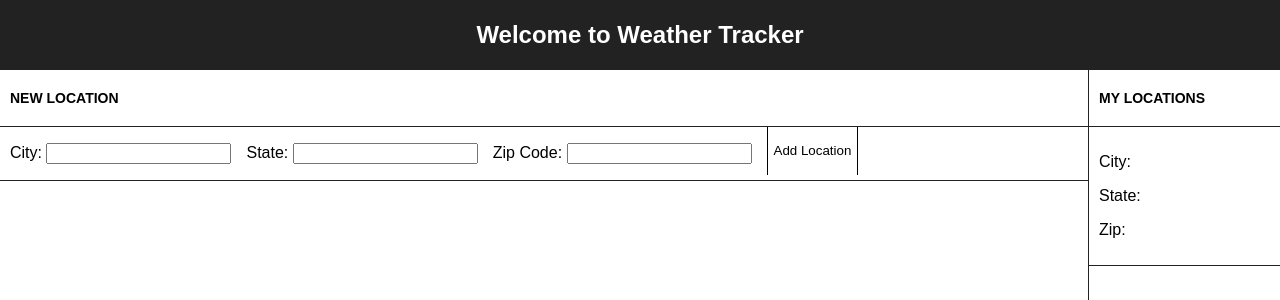
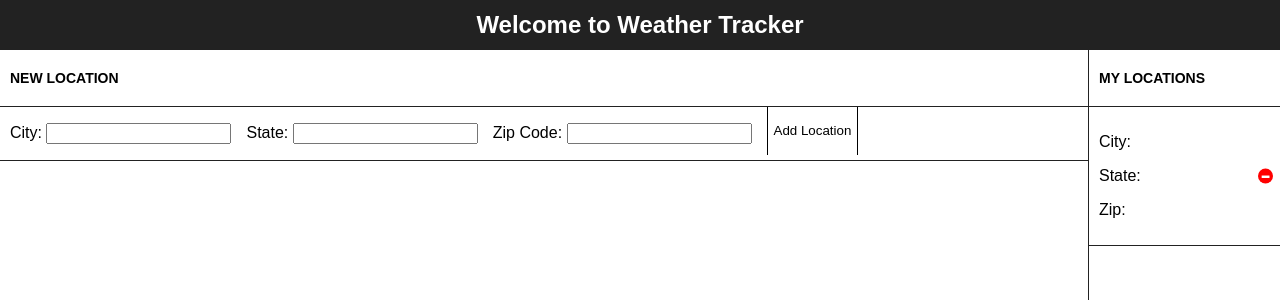
Before and after one commit to jonesmac/react_weatherapp, a React app: page / in a window 1280 px wide. Both pictures are taken after typing "Sample", "Sample", "Sample" into the empty fields and a click on the button "Add Location". Shown: the top 300 px of the page. Built offline with nearby package versions, Linux system fonts and the light colour scheme.

Commit message:
add ability to remove locations
refactor App as better container component and children as more
presentational.
style delete button

```diff
--- a/src/App.css
+++ b/src/App.css
@@ -1,3 +1,7 @@
+body * {
+  box-sizing: border-box;
+}
+
 .App-header {
   background-color: #222;
   color: white;
@@ -7,7 +11,7 @@
 }
 
 .App-header h2 {
-  line-height: 50px;
+  line-height: 30px;
   margin: 0;
 }
 
--- a/src/App.tsx
+++ b/src/App.tsx
@@ -2,7 +2,7 @@ import * as React from 'react';
 import { Dispatch } from 'redux';
 import { connect } from 'react-redux';
 import './App.css';
-import { Location, newLocation } from './actions/';
+import { Location, newLocation, deleteLocation } from './actions/';
 import NewLocation from './components/location/new-location';
 import Locations from './components/location/locations-list';
 
@@ -21,8 +21,13 @@ class App extends React.Component<AppProps, void> {
         <div className="App-header">
           <h2>Welcome to Weather Tracker</h2>
         </div>
-        <NewLocation addLocation={(location: Location) => dispatch(newLocation(location))} />
-        <Locations locations={locations} />
+        <NewLocation
+          addLocation={(location: Location) => dispatch(newLocation(location))}
+        />
+        <Locations
+          locations={locations}
+          removeLocation={(index: number) => dispatch(deleteLocation(index))}
+        />
       </div>
     );
   }
@@ -30,7 +35,7 @@ class App extends React.Component<AppProps, void> {
 
 const mapStateToProps = (state: any) => ({locations: state.locations});
 
-const mapDispatchToProps = (dispatch: Dispatch<{ type: string; payload: Location; }>) => ({
+const mapDispatchToProps = (dispatch: Dispatch<{ type: string; payload: Location | number; }>) => ({
   dispatch
 });
 
--- a/src/actions/index.tsx
+++ b/src/actions/index.tsx
@@ -16,10 +16,21 @@ export interface NewLocation {
     payload: Location;
 }
 
-export type NewLocationAction = NewLocation;
+export interface DeleteLocation {
+    type: constants.DELETE_LOCATION;
+    payload: number;
+}
+
+export type LocationAction = NewLocation | DeleteLocation;
 
 export function newLocation (location: Location) {
   return {
-    type: constants.NEW_LOCATION, payload: location
+    type: constants.NEW_LOCATION, payload:  location
   };
 }
+
+export function deleteLocation (index: number) {
+  return {
+    type: constants.DELETE_LOCATION, payload: index
+  };
+}
--- /dev/null
+++ b/src/components/location/locations-list-item.css
@@ -0,0 +1,24 @@
+.location__list-item {
+  position: relative;
+}
+
+.location__list-item .delete {
+  background-color: red;
+  border-radius: 15px;
+  height: 15px;
+  position: absolute;
+  right: 7px;
+  text-align: center;
+  top: 50%;
+  transform: translateY(-50%);
+  width: 15px;
+}
+
+.delete span {
+  color: #fff;
+  cursor: pointer;
+  font-size: 32px;
+  font-weight: 500;
+  position: relative;
+  top: -13px;
+}
--- a/src/components/location/locations-list-item.tsx
+++ b/src/components/location/locations-list-item.tsx
@@ -1,8 +1,11 @@
 import * as React from 'react';
 import { Location } from '../../actions/';
+import './locations-list-item.css';
 
 interface LocationListItemProps {
   location: Location;
+  index: number;
+  removeLocation: (index: number) => {type: string, payload: number};
 }
 
 class LocationListItem extends React.Component<LocationListItemProps, void> {
@@ -11,11 +14,15 @@ class LocationListItem extends React.Component<LocationListItemProps, void> {
   }
 
   render() {
+    const { removeLocation, index } = this.props;
     return (
-      <li>
+      <li className="location__list-item">
         <p>City: {this.props.location.city}</p>
         <p>State: {this.props.location.state}</p>
         <p>Zip: {this.props.location.zip}</p>
+        <div className="delete" onClick={removeLocation.bind(this, index)}>
+          <span>-</span>
+        </div>
       </li>
     );
   }
--- a/src/components/location/locations-list.css
+++ b/src/components/location/locations-list.css
@@ -3,7 +3,7 @@
   height: 100%;
   position: fixed;
   right: 0;
-  top: 70px;
+  top: 50px;
   width: 15%;
 }
 
@@ -23,8 +23,6 @@
   height: 100%;
   margin: 0;
   padding-left: 0;
-  position: fixed;
-  width: 100%;
 }
 
 .locations li {
--- a/src/components/location/locations-list.tsx
+++ b/src/components/location/locations-list.tsx
@@ -5,6 +5,7 @@ import './locations-list.css';
 
 interface LocationsProps {
   locations: Location[];
+  removeLocation: (index: number) => { type: string, payload: number };
 }
 
 class Locations extends React.Component<LocationsProps, void> {
@@ -14,12 +15,18 @@ class Locations extends React.Component<LocationsProps, void> {
   }
 
   render() {
+    const { locations } = this.props;
     return (
       <div className="locations">
         <h2>My Locations</h2>
         <ul className="locations__list">
-          {this.props.locations.map((location: Location, index: number) => (
-            <LocationListItem location={location} key={index} />
+          {locations.map((location: Location, index: number) => (
+            <LocationListItem
+              location={location}
+              key={index}
+              index={index}
+              removeLocation={this.props.removeLocation}
+            />
           ))}
         </ul>
       </div>
--- a/src/components/location/new-location.css
+++ b/src/components/location/new-location.css
@@ -3,7 +3,7 @@
   margin: 0;
   position: fixed;
   text-align: left;
-  top: 70px;
+  top: 50px;
   width: 85%;
 }
 
--- a/src/constants/index.tsx
+++ b/src/constants/index.tsx
@@ -1,2 +1,5 @@
 export const NEW_LOCATION = '[Location] New Location';
 export type NEW_LOCATION = typeof NEW_LOCATION;
+
+export const DELETE_LOCATION = '[Location] Delete Location';
+export type DELETE_LOCATION = typeof DELETE_LOCATION;
--- a/src/reducers/locations.tsx
+++ b/src/reducers/locations.tsx
@@ -1,11 +1,15 @@
-import { NewLocationAction, Location } from '../actions';
-import { NEW_LOCATION } from '../constants';
+import { LocationAction, Location } from '../actions';
+import { NEW_LOCATION, DELETE_LOCATION } from '../constants';
 
-export function locations (state: Location[] = [], action: NewLocationAction) {
+export function locations (state: Location[] = [], action: LocationAction) {
   switch (action.type) {
     case NEW_LOCATION:
-      const clonedState = state.slice(0);
+      let clonedState = state.slice(0);
       return [action.payload, ...clonedState];
+    case DELETE_LOCATION:
+      clonedState = state.slice(0);
+      clonedState.splice(action.payload, 1);
+      return clonedState;
     default:
       return state;
   }
```
